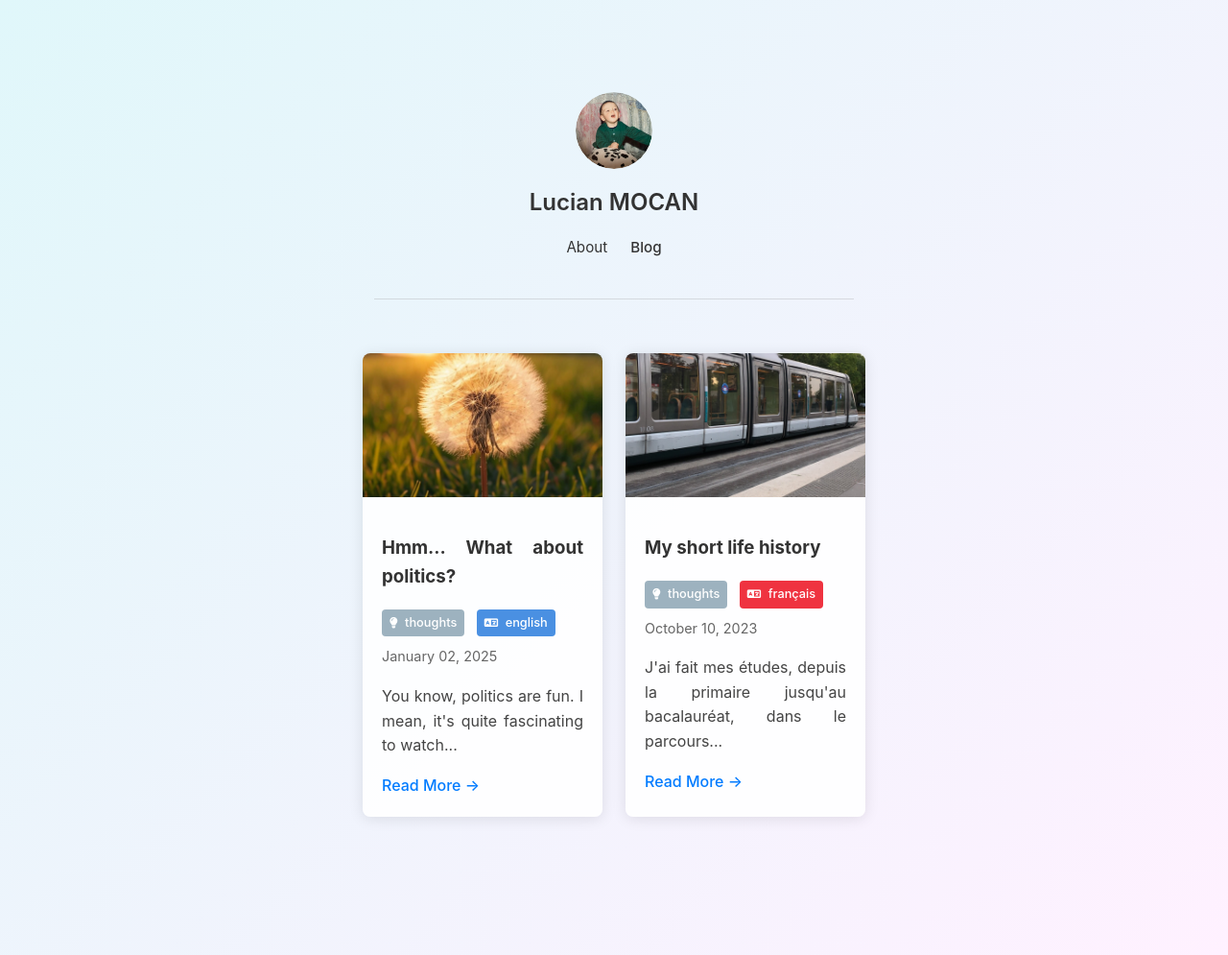
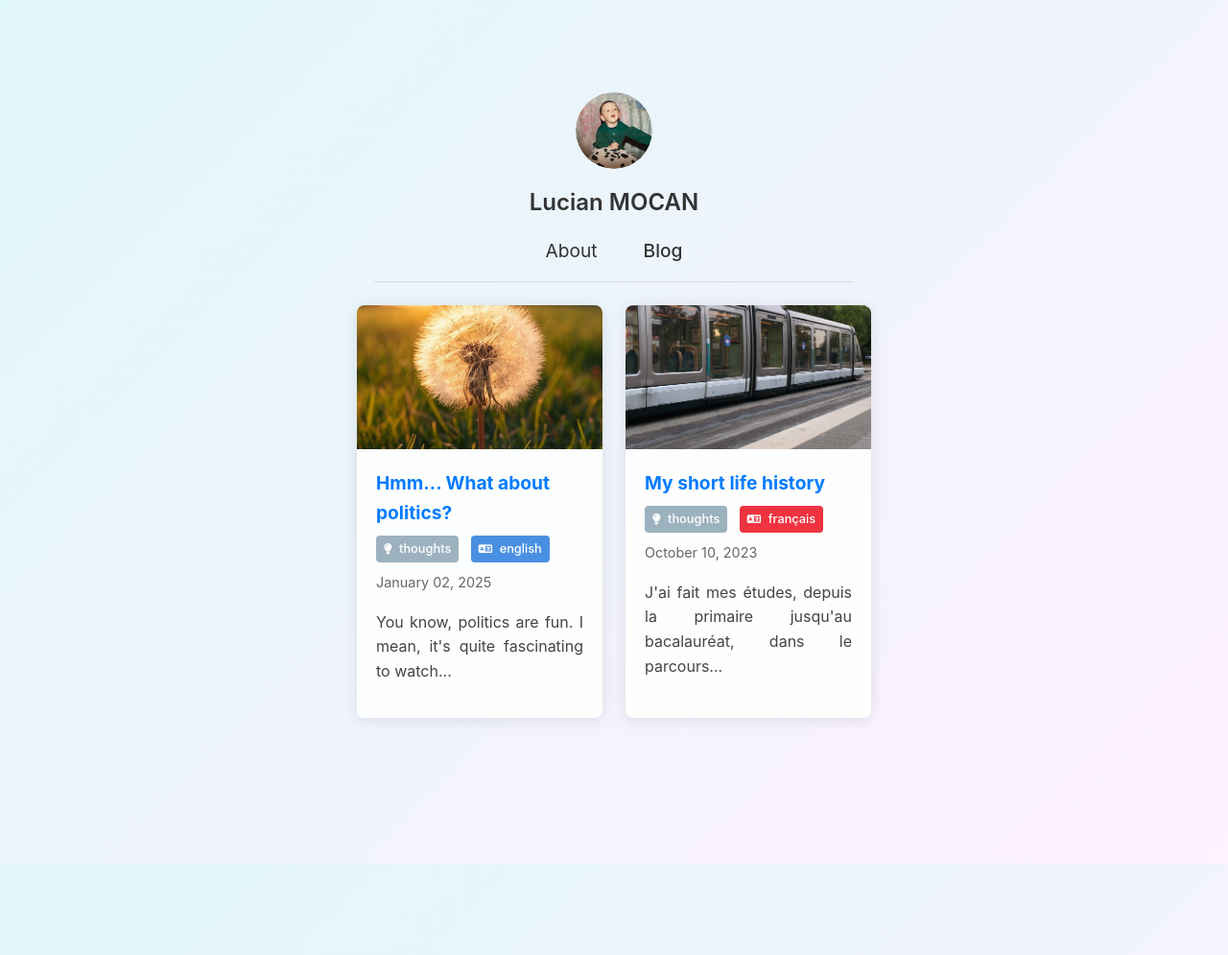
Before and after one commit to lucianmocan/lucianmocan.github.io, a Jekyll site: the page built from blog/index.html, in a window 1280 px wide. Shown: the whole page at 96% size. Built offline with Jekyll 4.4.1, drawn with Linux system fonts in a browser that asks for light colours; after the commit the page ends 900 px from its top, so only the background shows below that.

Commit message:
ui improvements

```diff
--- a/assets/css/style.css
+++ b/assets/css/style.css
@@ -58,6 +58,7 @@ body hr {
   width: 100%;
   color: #999;
   border: none;
+  margin: 0;
   border-top: 1px solid rgba(153, 153, 153, 0.3);
 }
 
@@ -72,7 +73,7 @@ header {
   text-align: center;
   margin-bottom: 1rem;
   width: 100%;
-  max-width: 600px;
+  max-width: 500px;
 }
 
 h2 {
@@ -81,15 +82,15 @@ h2 {
 }
 
 nav {
-  margin: 1rem 0;
+  margin: 1rem 0 0 0;
   display: flex;
   justify-content: center;
-  gap: 1.5rem;
+  gap: 3rem;
 }
 nav a {
   text-decoration: none;
   color: #333;
-  font-size: 0.95rem;
+  font-size: 1.2rem;
 }
 nav a.active {
   font-weight: 500;
@@ -100,16 +101,17 @@ nav a:hover {
 
 .post-grid {
   display: grid;
-  grid-template-columns: minmax(300px, 1fr);
+  grid-template-columns: 1fr;
   gap: 1.5rem;
-  padding: 1rem 2rem;
-  max-width: 600px;
+  padding: 0.5rem 0;
+  width: 100%;
   margin: 0 auto;
 }
 @media screen and (min-width: 768px) {
   .post-grid {
-    grid-template-columns: repeat(2, minmax(250px, 1fr));
-    padding: 2rem 2rem;
+    grid-template-columns: 1fr 1fr;
+    padding: 0.5rem 0;
+    max-width: 600px;
   }
 }
 
@@ -138,9 +140,9 @@ nav a:hover {
 .post-card .post-content {
   padding: 1.25rem;
 }
-.post-card .post-content h2 {
+.post-card .post-content h3 {
   margin: 0 0 0.5rem;
-  font-size: 1.4rem;
+  font-size: 1.2rem;
   text-align: left;
 }
 .post-card .post-content .post-date {
@@ -155,7 +157,7 @@ nav a:hover {
   display: inline-block;
   color: #007bff;
   text-decoration: none;
-  font-weight: 500;
+  font-weight: 700;
 }
 .post-card .post-content .read-more:hover {
   text-decoration: underline;
@@ -214,4 +216,36 @@ nav a:hover {
   font-style: italic;
 }
 
+.book-citation {
+  background-color: #f9f6ef;
+  padding: 1.5rem 2rem;
+  margin: 2rem 0;
+  border: 1px solid #e0d9c9;
+  box-shadow: 2px 2px 10px rgba(0, 0, 0, 0.1);
+  font-family: "Crimson Text", Georgia, serif;
+}
+.book-citation h2 {
+  text-align: left;
+  margin-top: 0;
+  margin-bottom: 1rem;
+  font-size: 1.4rem;
+  color: #2c2c2c;
+}
+.book-citation blockquote {
+  margin: 0;
+  padding: 0;
+}
+.book-citation blockquote p {
+  margin: 0 0 0.5rem;
+}
+.book-citation blockquote footer {
+  text-align: right;
+  font-size: 0.9rem;
+  color: #333;
+}
+.book-citation blockquote footer cite {
+  font-style: normal;
+  color: #007bff;
+}
+
 /*# sourceMappingURL=style.css.map */
--- a/blog/index.html
+++ b/blog/index.html
@@ -12,7 +12,7 @@ layout: default
                     </div>
                 {% endif %}
                 <div class="post-content">
-                    <h3>{{ post.title }}</h3>
+                    <h3><a href={{ post.url }} class="read-more">{{ post.title }}</a></h3>
                     {% if post.tags %}
                     <div class="post-tags">
                         {% for tag in post.tags %}
@@ -31,7 +31,6 @@ layout: default
                 {% endif %}
                     <span class="post-date">{{ post.date | date: "%B %d, %Y" }}</span>
                     <p class="post-excerpt">{{ post.excerpt | strip_html | truncatewords: 12 }}</p>
-                    <a href="{{ post.url }}" class="read-more">Read More →</a>
                 </div>
             </div>
         {% endfor %}
```
Also changed, not shown: assets/css/_sass/_blog.scss (+49 -9 lines), assets/css/_sass/_layout.scss (+5 -4 lines), 1 other file.
